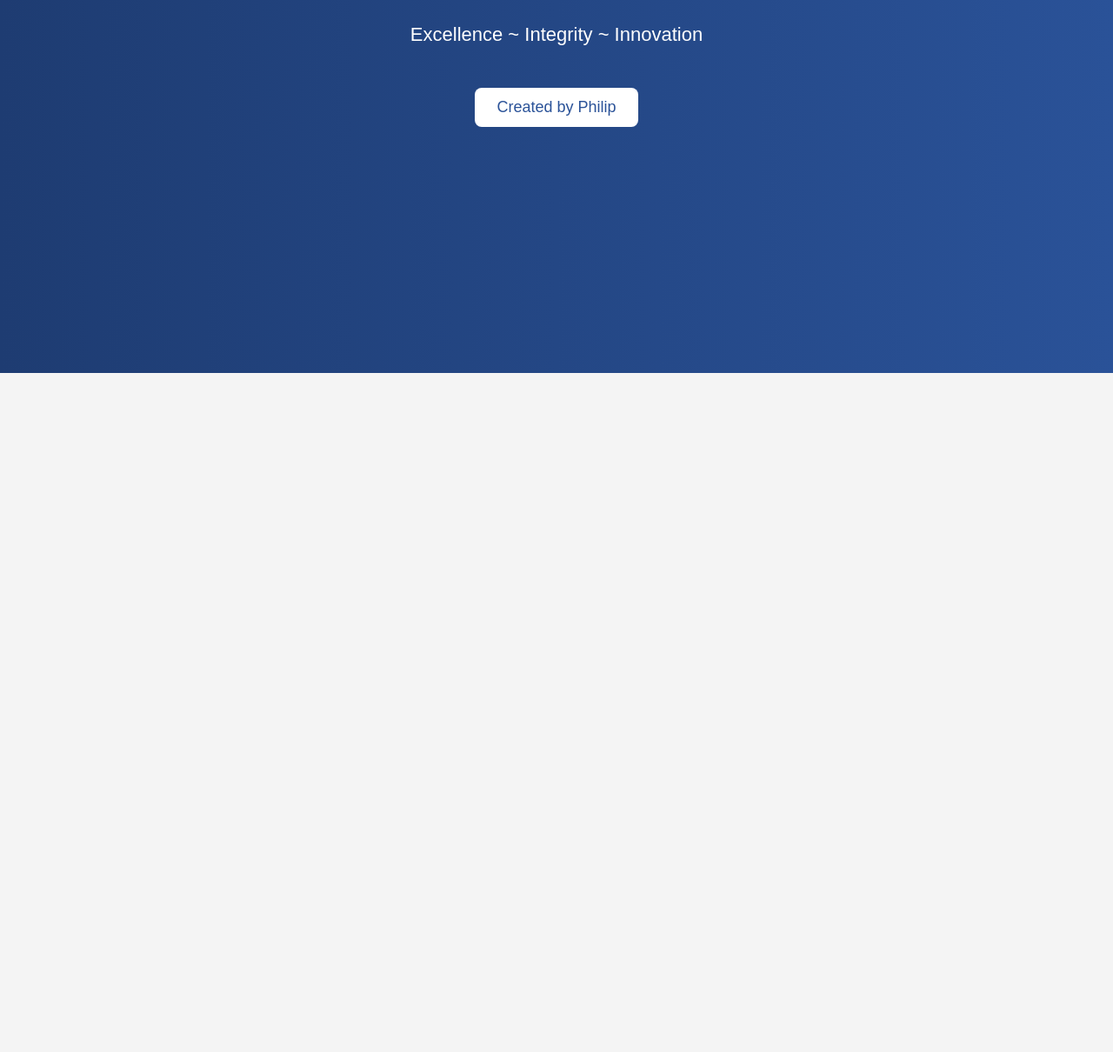
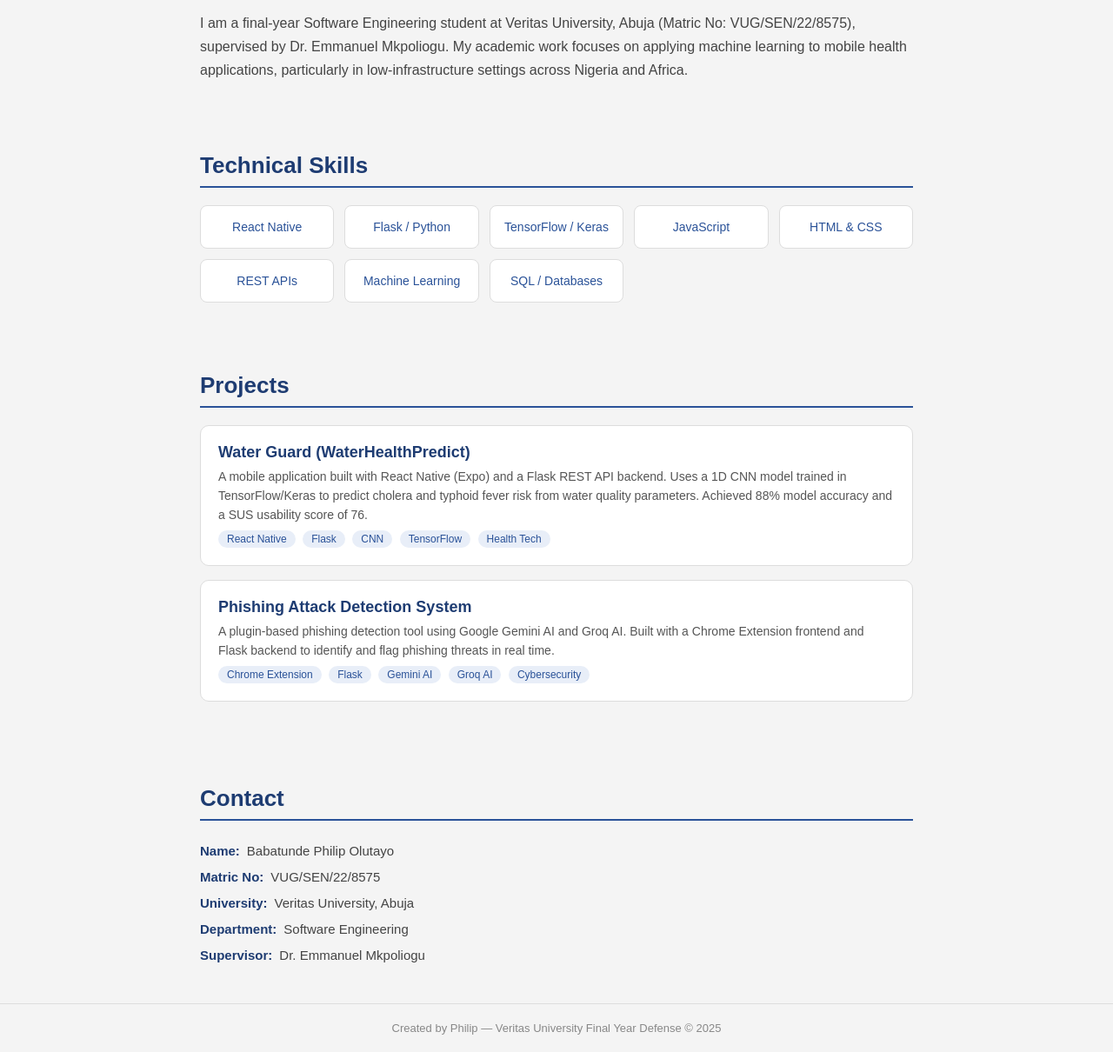
Before and after one commit to Yungfilly/vuna-calc-new-, a website: page home.html in a window 1280 px wide. Shown: the part 371-1581 px from the top of the page at 87% size. Before the commit the page ends 800 px from the top, so only its background shows below. Drawn offline with Linux system fonts and the light colour scheme.

Commit message:
portfolio

```diff
--- a/home.html
+++ b/home.html
@@ -1,25 +1,178 @@
 <!DOCTYPE html>
-<html>
+<html lang="en">
 <head>
-    <title>Veritas University</title>
+  <meta charset="UTF-8" />
+  <meta name="viewport" content="width=device-width, initial-scale=1.0"/>
+  <title>Philip Olutayo – Portfolio</title>
+  <style>
+    * { box-sizing: border-box; margin: 0; padding: 0; }
+    body { font-family: Arial, sans-serif; background: #f4f4f4; color: #333; }
+
+    .hero {
+      background: linear-gradient(to right, #1e3c72, #2a5298);
+      color: white;
+      padding: 60px 20px;
+      text-align: center;
+    }
+    .hero h1 { font-size: 42px; margin-bottom: 10px; }
+    .hero p { font-size: 20px; opacity: 0.85; margin-bottom: 8px; }
+    .badge {
+      display: inline-block;
+      background: white;
+      color: #2a5298;
+      padding: 8px 20px;
+      border-radius: 6px;
+      font-size: 15px;
+      margin-top: 16px;
+    }
+
+    .section { padding: 40px 20px; max-width: 860px; margin: auto; }
+    .section h2 {
+      font-size: 26px;
+      color: #1e3c72;
+      margin-bottom: 20px;
+      border-bottom: 2px solid #2a5298;
+      padding-bottom: 8px;
+    }
+
+    .about-text { font-size: 16px; line-height: 1.7; color: #444; }
+
+    .skills-grid {
+      display: grid;
+      grid-template-columns: repeat(auto-fit, minmax(150px, 1fr));
+      gap: 12px;
+    }
+    .skill-card {
+      background: white;
+      border: 1px solid #ddd;
+      border-radius: 8px;
+      padding: 16px;
+      text-align: center;
+      font-size: 14px;
+      font-weight: 500;
+      color: #2a5298;
+    }
+
+    .project-card {
+      background: white;
+      border: 1px solid #ddd;
+      border-radius: 10px;
+      padding: 20px;
+      margin-bottom: 16px;
+    }
+    .project-card h3 { color: #1e3c72; margin-bottom: 6px; font-size: 18px; }
+    .project-card p { font-size: 14px; color: #555; line-height: 1.6; }
+
+    .tag {
+      display: inline-block;
+      background: #e8eef8;
+      color: #2a5298;
+      font-size: 12px;
+      padding: 3px 10px;
+      border-radius: 20px;
+      margin: 6px 4px 0 0;
+    }
+
+    .contact-list { list-style: none; font-size: 15px; line-height: 2; color: #444; }
+    .contact-list li span { color: #1e3c72; font-weight: bold; margin-right: 8px; }
+
+    footer {
+      text-align: center;
+      padding: 20px;
+      font-size: 13px;
+      color: #888;
+      border-top: 1px solid #ddd;
+    }
+  </style>
 </head>
-<body style="margin:0; font-family:Arial, sans-serif; background:#f4f4f4;">
+<body>
 
-    <div style="height:100vh; display:flex; flex-direction:column; justify-content:center; align-items:center; text-align:center; background:linear-gradient(to right, #1e3c72, #2a5298); color:white;">
+  <!-- HERO -->
+  <div class="hero">
+    <h1>Babatunde Philip Olutayo</h1>
+    <p>Software Engineering Student &middot; Veritas University, Abuja</p>
+    <p style="font-size:15px; opacity:0.7;">Excellence ~ Integrity ~ Innovation</p>
+    <div class="badge">Final Year Project Defense &mdash; 2025</div>
+  </div>
 
-        <h1 style="font-size:50px; margin-bottom:20px;">
-            Veritas University is Unique
-        </h1>
+  <!-- ABOUT -->
+  <div class="section">
+    <h2>About Me</h2>
+    <p class="about-text">
+      I am a final-year Software Engineering student at Veritas University, Abuja
+      (Matric No: VUG/SEN/22/8575), supervised by Dr. Emmanuel Mkpoliogu.
+      My academic work focuses on applying machine learning to mobile health applications,
+      particularly in low-infrastructure settings across Nigeria and Africa.
+    </p>
+  </div>
 
-        <p style="font-size:22px; margin-bottom:30px;">
-            Excellence ~ Integrity ~ Innovation
-        </p>
+  <!-- SKILLS -->
+  <div class="section">
+    <h2>Technical Skills</h2>
+    <div class="skills-grid">
+      <div class="skill-card">React Native</div>
+      <div class="skill-card">Flask / Python</div>
+      <div class="skill-card">TensorFlow / Keras</div>
+      <div class="skill-card">JavaScript</div>
+      <div class="skill-card">HTML &amp; CSS</div>
+      <div class="skill-card">REST APIs</div>
+      <div class="skill-card">Machine Learning</div>
+      <div class="skill-card">SQL / Databases</div>
+    </div>
+  </div>
 
-        <p style="font-size:18px; background:white; color:#2a5298; padding:12px 25px; border-radius:8px;">
-            Created by Philip
-        </p>
+  <!-- PROJECTS -->
+  <div class="section">
+    <h2>Projects</h2>
 
+    <div class="project-card">
+      <h3>Water Guard (WaterHealthPredict)</h3>
+      <p>
+        A mobile application built with React Native (Expo) and a Flask REST API backend.
+        Uses a 1D CNN model trained in TensorFlow/Keras to predict cholera and typhoid fever
+        risk from water quality parameters. Achieved 88% model accuracy and a SUS usability score of 76.
+      </p>
+      <div>
+        <span class="tag">React Native</span>
+        <span class="tag">Flask</span>
+        <span class="tag">CNN</span>
+        <span class="tag">TensorFlow</span>
+        <span class="tag">Health Tech</span>
+      </div>
     </div>
+
+    <div class="project-card">
+      <h3>Phishing Attack Detection System</h3>
+      <p>
+        A plugin-based phishing detection tool using Google Gemini AI and Groq AI.
+        Built with a Chrome Extension frontend and Flask backend to identify and flag
+        phishing threats in real time.
+      </p>
+      <div>
+        <span class="tag">Chrome Extension</span>
+        <span class="tag">Flask</span>
+        <span class="tag">Gemini AI</span>
+        <span class="tag">Groq AI</span>
+        <span class="tag">Cybersecurity</span>
+      </div>
+    </div>
+  </div>
+
+  <!-- CONTACT -->
+  <div class="section">
+    <h2>Contact</h2>
+    <ul class="contact-list">
+      <li><span>Name:</span>Babatunde Philip Olutayo</li>
+      <li><span>Matric No:</span>VUG/SEN/22/8575</li>
+      <li><span>University:</span>Veritas University, Abuja</li>
+      <li><span>Department:</span>Software Engineering</li>
+      <li><span>Supervisor:</span>Dr. Emmanuel Mkpoliogu</li>
+    </ul>
+  </div>
+
+  <footer>
+    Created by Philip &mdash; Veritas University Final Year Defense &copy; 2025
+  </footer>
 
 </body>
 </html>
```
